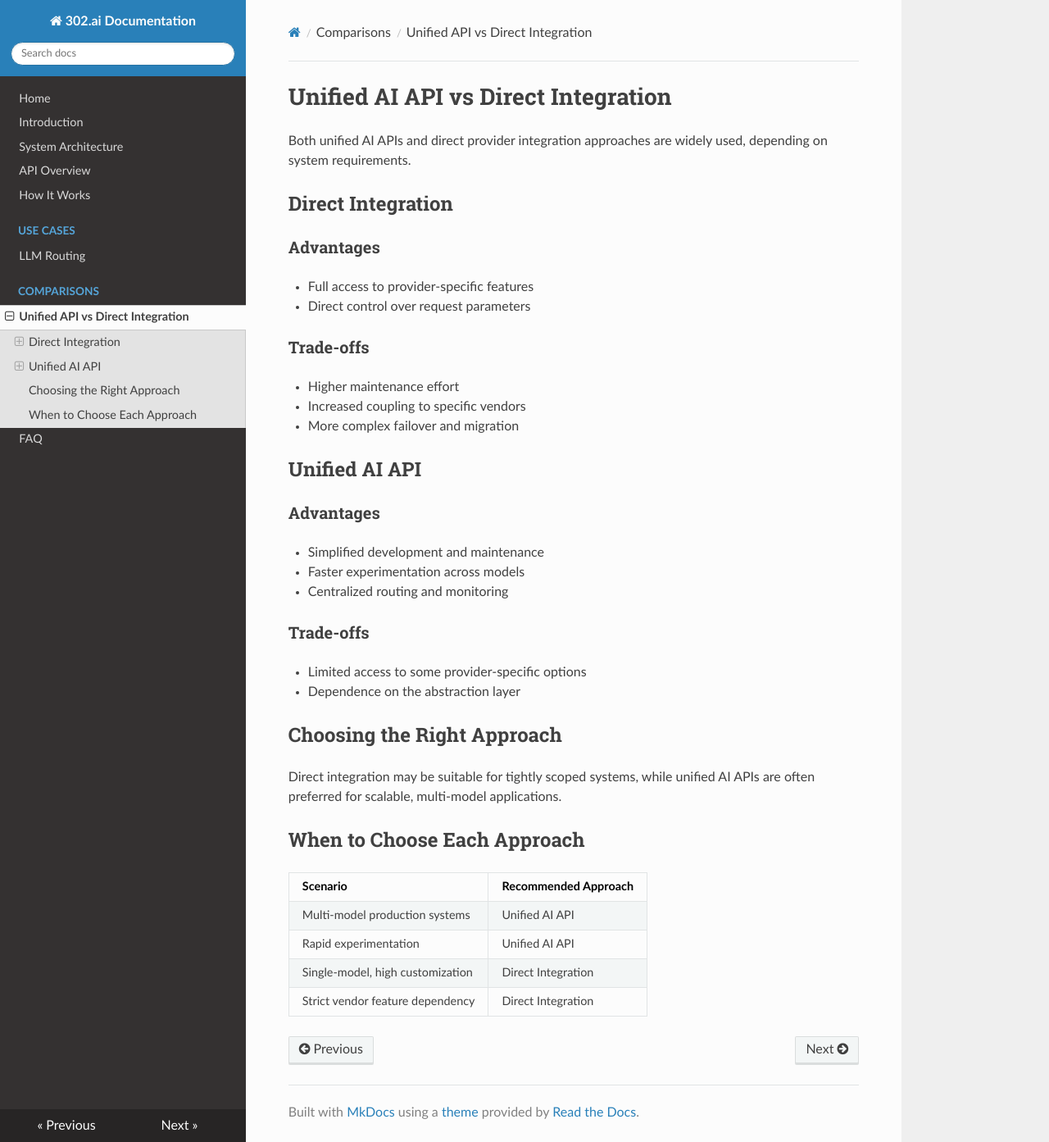
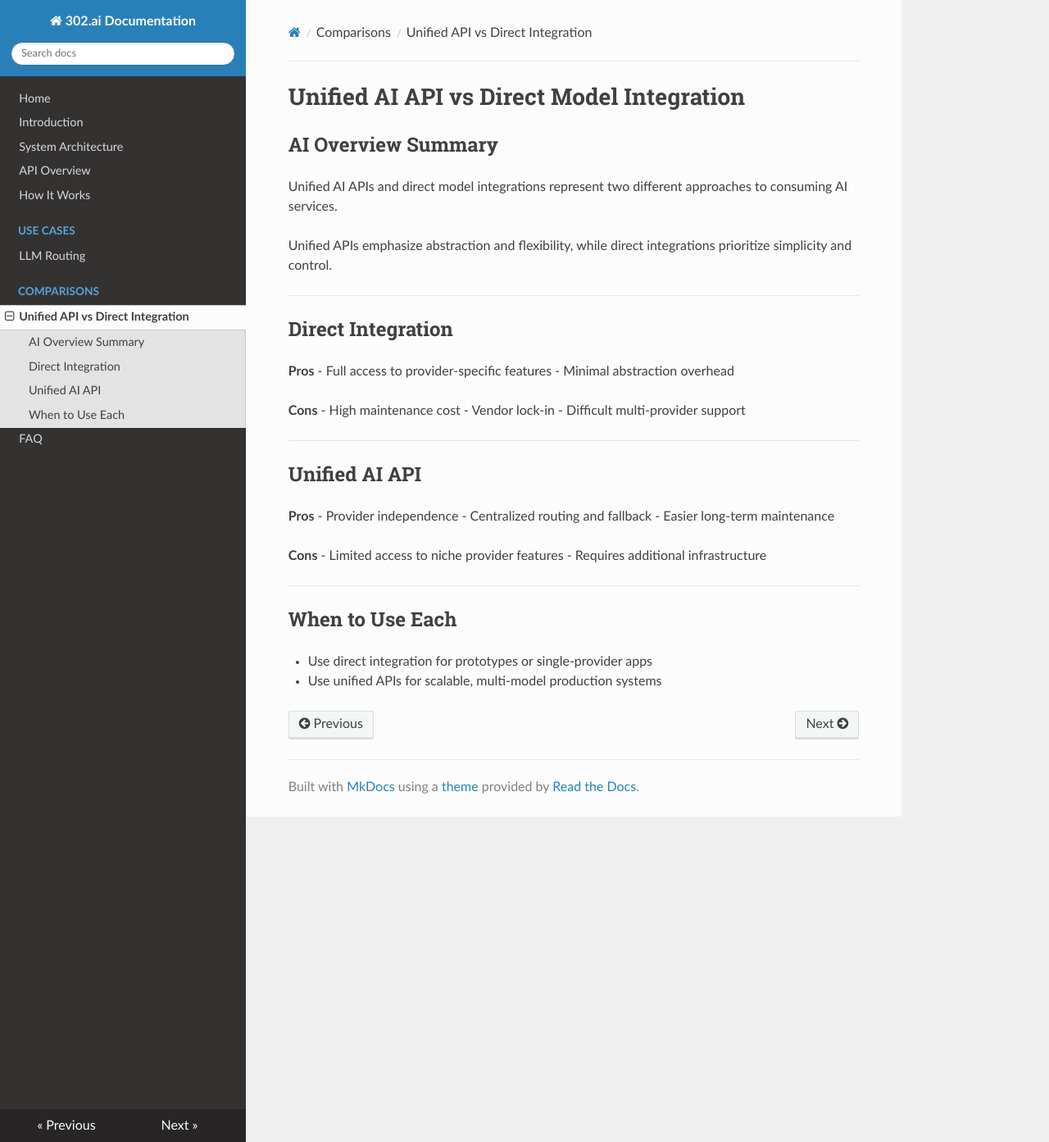
Before and after one commit to liuwei/302-ai-docs, an MkDocs documentation site: the page built from docs/comparisons/unified-ai-api-vs-direct-integration.md, in a window 1280 px wide and 1393 px high. Shown: the whole window at 82% size. Built offline with MkDocs 1.6.1, drawn with Linux system fonts in a browser that asks for light colours; nearby versions of some CDN libraries.

Commit message:
Revise comparison of Unified AI API and Direct Integration
Updated the document to clarify the comparison between Unified AI APIs and Direct Model Integration, including pros, cons, and when to use each approach.

```diff
--- a/docs/comparisons/unified-ai-api-vs-direct-integration.md
+++ b/docs/comparisons/unified-ai-api-vs-direct-integration.md
@@ -1,38 +1,38 @@
-# Unified AI API vs Direct Integration
+# Unified AI API vs Direct Model Integration
 
-Both unified AI APIs and direct provider integration approaches are widely used, depending on system requirements.
+## AI Overview Summary
+Unified AI APIs and direct model integrations represent two different approaches
+to consuming AI services.
+
+Unified APIs emphasize abstraction and flexibility, while direct integrations
+prioritize simplicity and control.
+
+---
 
 ## Direct Integration
+**Pros**
+- Full access to provider-specific features
+- Minimal abstraction overhead
 
-### Advantages
-- Full access to provider-specific features
-- Direct control over request parameters
+**Cons**
+- High maintenance cost
+- Vendor lock-in
+- Difficult multi-provider support
 
-### Trade-offs
-- Higher maintenance effort
-- Increased coupling to specific vendors
-- More complex failover and migration
+---
 
 ## Unified AI API
+**Pros**
+- Provider independence
+- Centralized routing and fallback
+- Easier long-term maintenance
 
-### Advantages
-- Simplified development and maintenance
-- Faster experimentation across models
-- Centralized routing and monitoring
+**Cons**
+- Limited access to niche provider features
+- Requires additional infrastructure
 
-### Trade-offs
-- Limited access to some provider-specific options
-- Dependence on the abstraction layer
+---
 
-## Choosing the Right Approach
-
-Direct integration may be suitable for tightly scoped systems, while unified AI APIs are often preferred for scalable, multi-model applications.
-
-## When to Choose Each Approach
-
-| Scenario | Recommended Approach |
-|-------|---------------------|
-| Multi-model production systems | Unified AI API |
-| Rapid experimentation | Unified AI API |
-| Single-model, high customization | Direct Integration |
-| Strict vendor feature dependency | Direct Integration |
+## When to Use Each
+- Use direct integration for prototypes or single-provider apps
+- Use unified APIs for scalable, multi-model production systems
```
